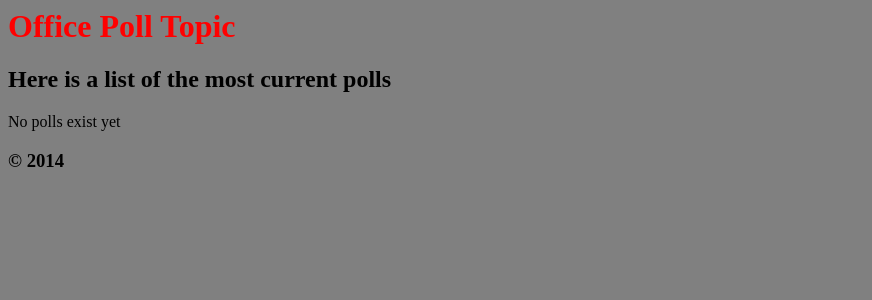
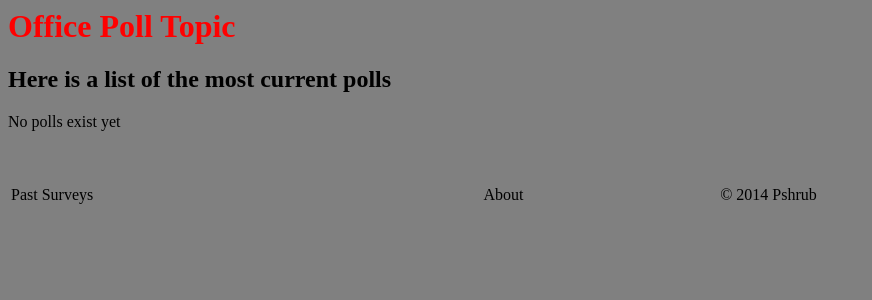
Before and after one commit to Pshrub/office-poll-topic, a Django app: page /poll/ in a window 1280 px wide. Shown: the top 300 px of the page, without its empty margins (0-872 px from the left). Run offline with Django 3.2, Linux system fonts and the light colour scheme; data that the repository does not hold is empty.

Commit message:
added footer style

```diff
--- a/poll/templates/base.html
+++ b/poll/templates/base.html
@@ -9,16 +9,15 @@
   </head>
 <body>
 <h1>Office Poll Topic</h1>
-<style type=text/css>
-  tr.evenrow {
-    background: #FFFFFF;
-  }
-  tr.oddrow {
-    background: #DDDDDD;
-  }
-</style>
   {% block content %}
   {%  endblock %}
-<h3>&copy; 2014</h3>
+<br>
+<br>
+
+<table fixed width="100%" colspan="3">
+<td>Past Surveys</td>
+<td>About</td>
+<td>&copy; 2014 Pshrub</td>
+</table>
 </body>
 </html>
--- a/poll/templates/poll/index.html
+++ b/poll/templates/poll/index.html
@@ -10,14 +10,18 @@
         <th>Poll End Date</th>
         <th>Start the Poll</th>
     </tr>
-    <tr class="{% cycle 'oddrow' 'evenrow'  %}" >
+    <tr>
     {% for question in recent_question_list  %}
+{#      {% if question.end_date >= now %} #}
         <td><a href="{% url 'poll:detail' question.id %}">{{ question.poll_title }}</a>{{ question.start_time }}</td>
         <td>{{ question.begin_date }}</td>
         <td>{{ question.end_date }}</td>
         <td><form action="{% url 'poll:sendemail' question.id %}"  method="post" style="margin: 0; text-align: center;">
         {% csrf_token %}<input type="submit" value="Send Email" /></form></td>
     </tr>
+{#      {% else %} #}
+{#        <td>&nbsp</td> #}
+{#      {% endif %} #}
     {% endfor %}
 </table>
 {% else %}
```
